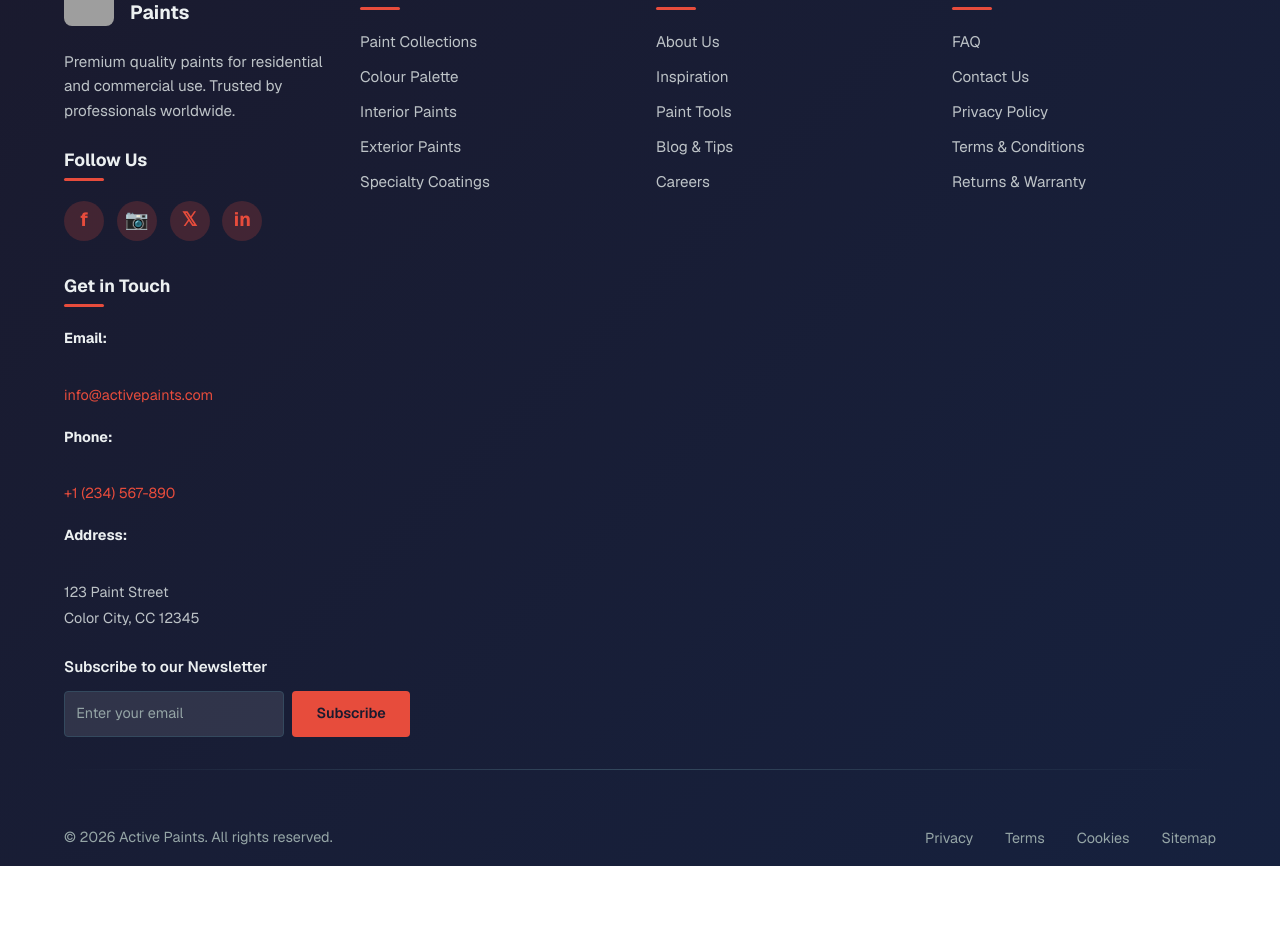
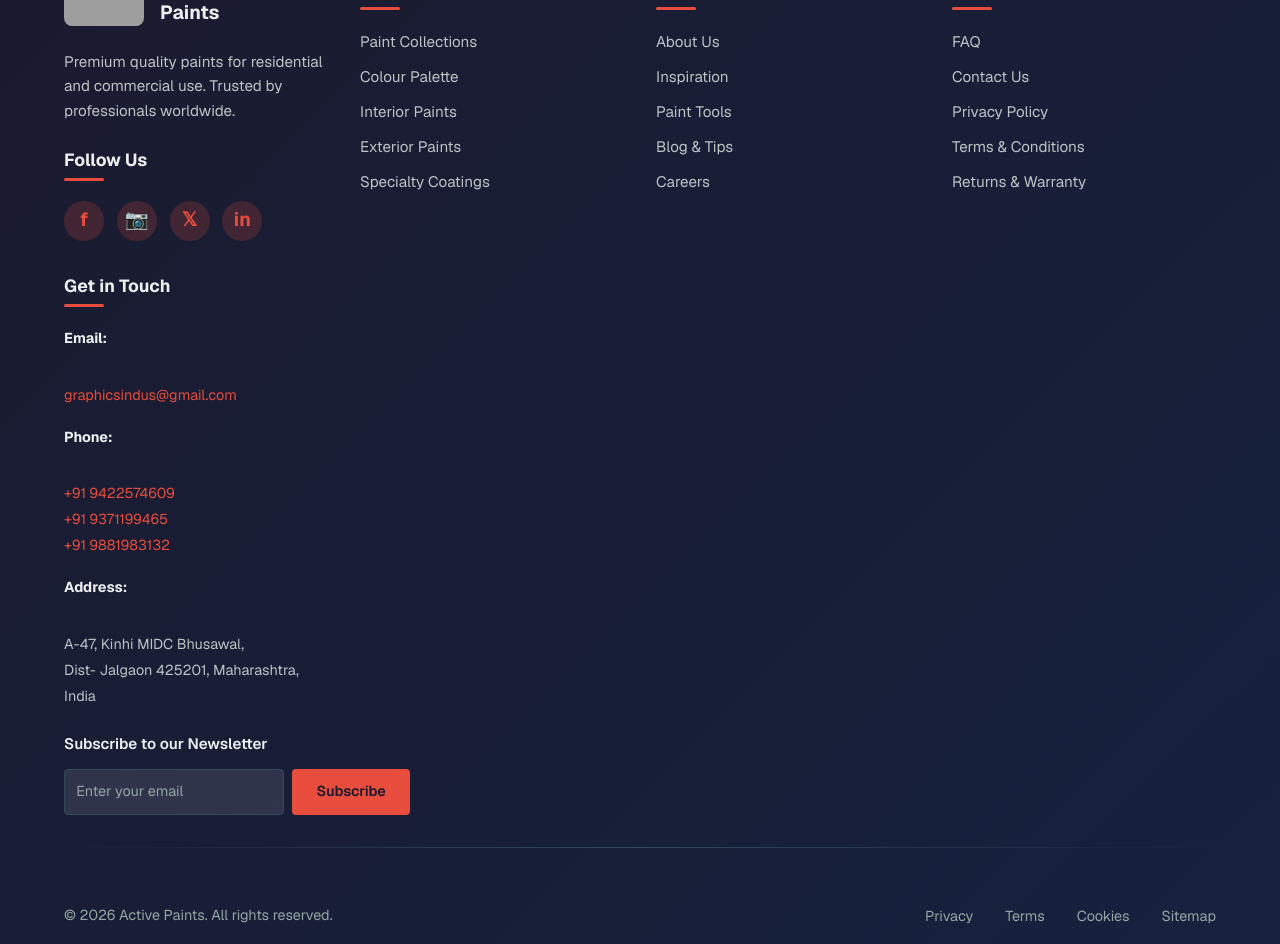
Before and after one commit to abhiynar2804/active-paints-website, a Next.js app: page / in a window 1280 px wide. Shown: the part 2609-3553 px from the top of the page. Before the commit the page ends 3475 px from the top, so only its background shows below. Built offline with nearby package versions, Linux system fonts and the light colour scheme; grey boxes are pictures that could not be loaded.

Commit message:
feat: update Footer component with new social media links and contact information

```diff
--- a/src/app/Components/Footer/Footer.css
+++ b/src/app/Components/Footer/Footer.css
@@ -36,7 +36,7 @@
 }
 
 .footer-logo-img {
-  width: 50px;
+  width: 80px;
   height: 50px;
   border-radius: 8px;
   object-fit: cover;
--- a/src/app/Components/Footer/Footer.tsx
+++ b/src/app/Components/Footer/Footer.tsx
@@ -26,10 +26,10 @@ export default function Footer() {
             <div className="footer-social">
               <h4>Follow Us</h4>
               <div className="social-links">
-                <a href="#facebook" aria-label="Facebook" className="social-link">
+                <a href="https://www.facebook.com/share/1KMUQqdUsE/" aria-label="Facebook" className="social-link">
                   <span>f</span>
                 </a>
-                <a href="#instagram" aria-label="Instagram" className="social-link">
+                <a href="https://www.instagram.com/activepaintofficial/" aria-label="Instagram" className="social-link">
                   <span>📷</span>
                 </a>
                 <a href="#twitter" aria-label="Twitter" className="social-link">
@@ -84,16 +84,18 @@ export default function Footer() {
             <div className="footer-contact">
               <p>
                 <strong>Email:</strong><br />
-                <a href="mailto:info@activepaints.com">info@activepaints.com</a>
+                <a href="mailto:graphicsindus@gmail.com">graphicsindus@gmail.com</a>
               </p>
               <p>
                 <strong>Phone:</strong><br />
-                <a href="tel:+1234567890">+1 (234) 567-890</a>
+                <a href="tel:+919422574609">+91 9422574609</a> <br />
+                <a href="tel:+919371199465">+91 9371199465</a> <br />
+                <a href="tel:+919881983132">+91 9881983132</a>
               </p>
               <p>
                 <strong>Address:</strong><br />
-                123 Paint Street<br />
-                Color City, CC 12345
+                A-47, Kinhi MIDC Bhusawal,<br />
+                Dist- Jalgaon 425201, Maharashtra, India
               </p>
             </div>
             <div className="footer-newsletter">
```
